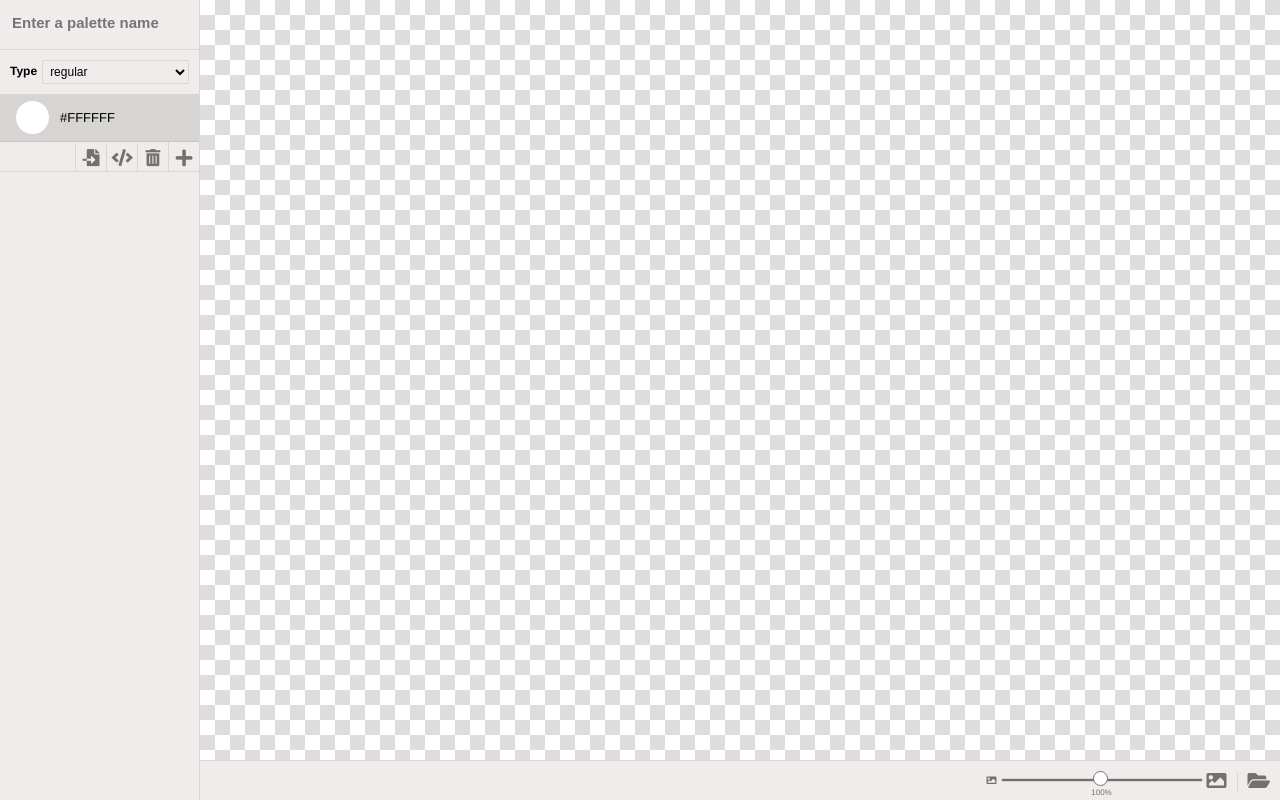
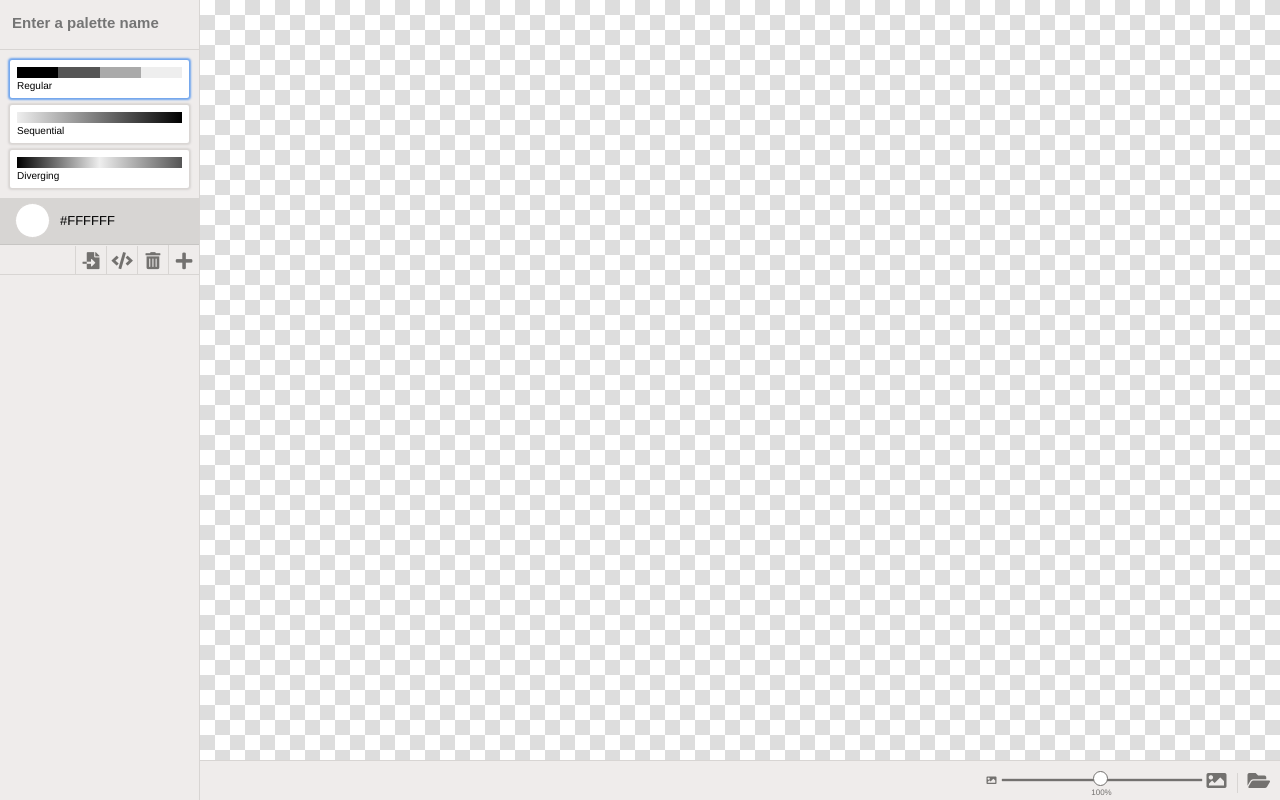
Before and after one commit to gentlygently/tableaucolours, a Vue app: page / in a window 1280 px wide. Built offline with nearby package versions, Linux system fonts and the light colour scheme.

Commit message:
Updated palette type selector

```diff
--- a/src/App.vue
+++ b/src/App.vue
@@ -3,6 +3,7 @@
     <section id="palettesection">
       <colour-palette
         :palette="palette"
+        @type-selected="typeSelected"
         @add-colour="addColour"
         @select-colour="selectColour"
         @remove-colour="removeColour"
@@ -58,6 +59,9 @@ export default {
           isSelected: i === 0
         }))
       }
+    },
+    typeSelected (type) {
+      this.palette.type = type
     },
     addColour () {
       const colour = {
--- a/src/components/ColourPalette.vue
+++ b/src/components/ColourPalette.vue
@@ -3,18 +3,14 @@
     <div class="colourpalette-name">
       <input
         type="text"
+        id="name"
         v-model="palette.name"
         placeholder="Enter a palette name"
         @keyup.enter="blurName"
       >
     </div>
     <div class="colourpalette-type">
-      <label for="type">Type</label>
-      <select name="type" v-model="palette.type">
-        <option>regular</option>
-        <option>ordered-sequential</option>
-        <option>ordered-diverging</option>
-      </select>
+      <palette-types :selected-type="palette.type" @type-selected="typeSelected"/>
     </div>
     <colour-list
       :colours="palette.colours"
@@ -62,6 +58,7 @@ import ColourList from './ColourList.vue'
 import GetCode from './GetCode.vue'
 import ImportCode from './ImportCode.vue'
 import Modal from './Modal.vue'
+import PaletteTypes from './PaletteTypes.vue'
 
 export default {
   name: 'ColourPalette',
@@ -86,7 +83,8 @@ export default {
     ColourList,
     GetCode,
     ImportCode,
-    Modal
+    Modal,
+    PaletteTypes
   },
   methods: {
     add () {
@@ -100,6 +98,10 @@ export default {
     },
     removeColour (colour) {
       this.$emit('remove-colour', colour)
+    },
+    typeSelected (type) {
+      console.log('cp ' + type)
+      this.$emit('type-selected', type)
     },
     discard () {
       this.$emit('discard-palette')
@@ -163,6 +165,11 @@ export default {
       background-color: transparent;
       font-weight: bold;
       font-size: 1.5rem;
+      border-radius: 0.5rem;
+    }
+    input:hover {
+      border: @border;
+      border-color: @border-colour-hover;
     }
     input:focus {
       font-weight: normal;
@@ -172,31 +179,6 @@ export default {
   }
   &-type {
     padding: 1rem;
-    display: flex;
-    flex-flow: row nowrap;
-    align-items: flex-start;
-    align-content: stretch;
-    border-bottom: @border;
-
-    label {
-      display: block;
-      font-size: 1.2rem;
-      font-weight: bold;
-      margin-right: 0.5rem;
-      flex-grow: 0;
-      flex-shrink: 0;
-      line-height: 2.3rem;
-    }
-
-    select {
-      font-size: 1.2rem;
-      border: @border;
-      border-radius: 0.2rem;
-      background-color: transparent;
-      padding: 0.3rem;
-      display: block;
-      flex-grow: 1;
-    }
   }
   &-actions {
     display: block;
--- /dev/null
+++ b/src/components/PaletteType.vue
@@ -0,0 +1,81 @@
+<template>
+  <li class="palettetype" :class="selectedClass" @click="$emit('type-selected', type.name)">
+    <div :class="'palettetype--' + type.classModifier">
+      <div :class="'palettetype-example--' + type.classModifier">&nbsp;</div>
+      <label class="palettetype-label">{{ type.displayName }}</label>
+    </div>
+  </li>
+</template>
+
+<script>
+export default {
+  name: 'PaletteType',
+  props: {
+    type: {
+      type: Object,
+      required: true
+    }
+  },
+  computed: {
+    selectedClass () {
+      return this.type.isSelected ? 'palettetype--selected' : ''
+    }
+  }
+}
+</script>
+
+<style scoped lang="less">
+@import '../variables.less';
+
+.palettetype {
+  border: @border;
+  border-color: transparent;
+  border-width: 0.2rem;
+  padding: 0.5rem;
+  background-color: #fff;
+  border-radius: 0.2rem;
+  box-shadow: 0rem 0rem 0.2rem 0.2rem @border-colour;
+
+  &:hover {
+    box-shadow: 0rem 0rem 0.2rem 0.2rem @border-colour-hover;
+  }
+
+  &--selected,
+  &--selected:hover {
+    box-shadow: 0rem 0rem 0.2rem 0.2rem @border-colour-active;
+  }
+
+  &-label {
+    padding-top: 0.2rem;
+    display: block;
+  }
+
+  &-example {
+    box-sizing: border-box;
+    height: 2rem;
+    border: @border;
+
+    &--regular {
+      background: linear-gradient(
+        to right,
+        #000,
+        #000 25%,
+        #555 25%,
+        #555 50%,
+        #aaa 50%,
+        #aaa 75%,
+        #eee 75%,
+        #eee 100%
+      );
+    }
+
+    &--sequential {
+      background: linear-gradient(to right, #eee, #000);
+    }
+
+    &--diverging {
+      background: linear-gradient(to right, #000, #eee, #555);
+    }
+  }
+}
+</style>
--- /dev/null
+++ b/src/components/PaletteTypes.vue
@@ -0,0 +1,76 @@
+<template>
+  <ul class="palettetypes">
+    <palette-type
+      v-for="type in types"
+      :key="type.name"
+      class="palettetypes-type"
+      :type="type"
+      @type-selected="typeSelected"
+    />
+  </ul>
+</template>
+
+<script>
+import PaletteType from './PaletteType.vue'
+
+export default {
+  name: 'PaletteTypes',
+  props: {
+    selectedType: {
+      type: String,
+      required: true
+    }
+  },
+  data: function () {
+    return {
+      types: [
+        this.createType('regular', 'regular', 'Regular'),
+        this.createType('ordered-sequential', 'sequential', 'Sequential'),
+        this.createType('ordered-diverging', 'diverging', 'Diverging')
+      ]
+    }
+  },
+  components: {
+    PaletteType
+  },
+  methods: {
+    createType (name, classModifier, displayName) {
+      return {
+        name: name,
+        classModifier: classModifier,
+        displayName: displayName,
+        isSelected: name === this.selectedType
+      }
+    },
+    typeSelected (type) {
+      this.$emit('type-selected', type)
+    }
+  },
+  watch: {
+    selectedType (newValue) {
+      console.log(newValue)
+      this.types.forEach(x => (x.isSelected = x.name === newValue))
+    }
+  }
+}
+</script>
+
+<style scoped lang="less">
+@import '../variables.less';
+
+.palettetypes {
+  display: block;
+  list-style: none;
+  margin: 0;
+  padding: 0;
+
+  &-type {
+    display: block;
+    margin-top: 0.7rem;
+
+    &:first-child {
+      margin: 0;
+    }
+  }
+}
+</style>
--- a/src/variables.less
+++ b/src/variables.less
@@ -1,4 +1,6 @@
 @border-colour: #d8d5d3;
+@border-colour-active: lighten(@button-colour, 15%);
+@border-colour-hover: darken(@border-colour, 15%);
 @border: solid 0.1rem @border-colour;
 @background-colour: #efeceb;
 @tool-colour: #73716f;
```
